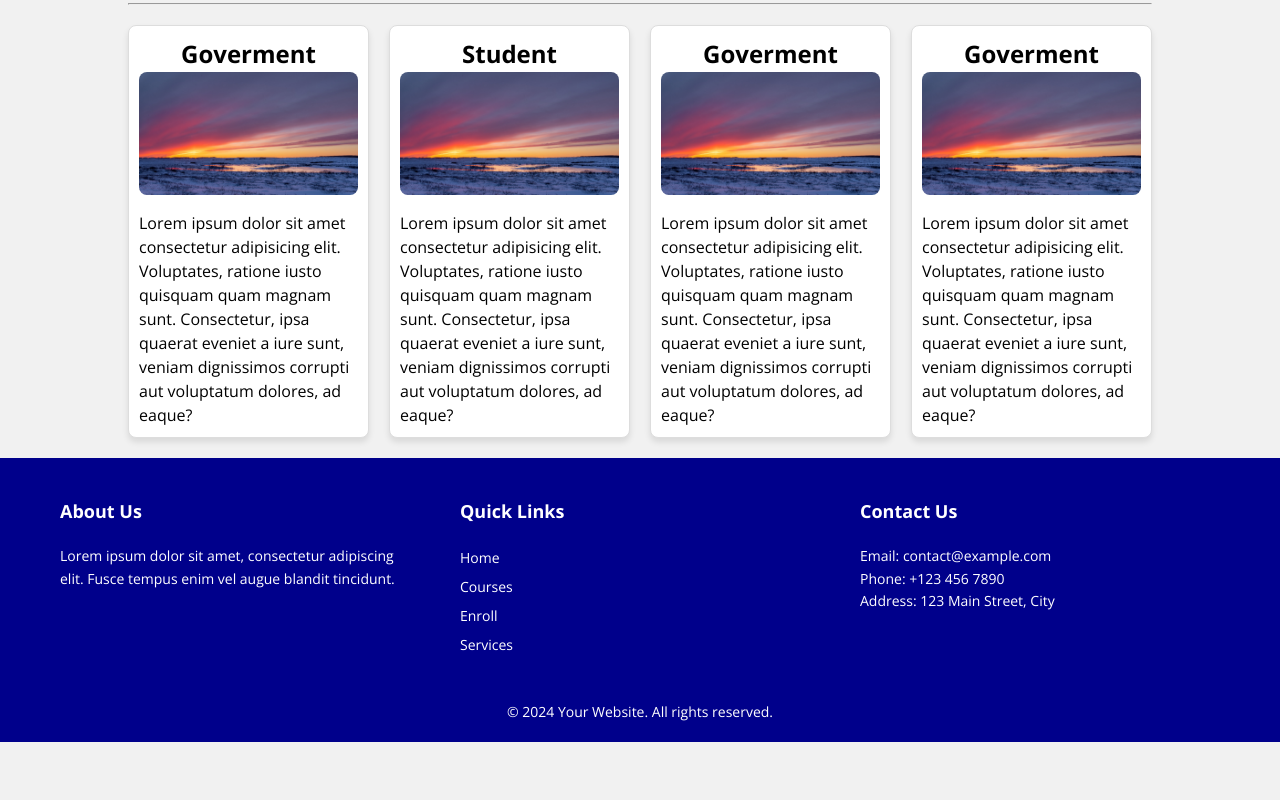
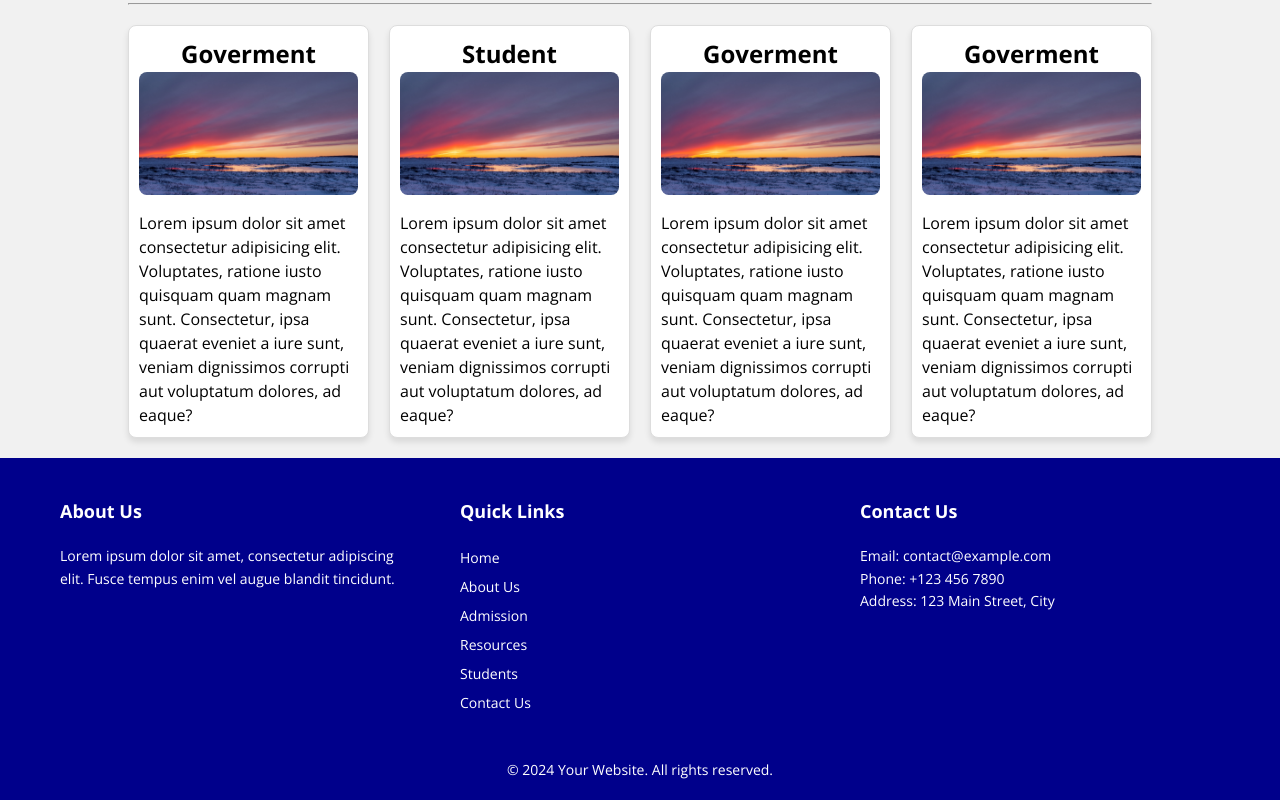
Before and after one commit to Panharoth06/Quiz, a plain HTML site: page index.html in a window 1280 px wide. Shown: the part 989-1789 px from the top of the page. Before the commit the page ends 1731 px from the top, so only its background shows below. Drawn offline with nearby package versions, Linux system fonts and the light colour scheme.

Commit message:
Finished

```diff
--- a/index.html
+++ b/index.html
@@ -181,9 +181,11 @@
               <h4>Quick Links</h4>
               <ul>
                 <li><a href="#">Home</a></li>
-                <li><a href="#">Courses</a></li>
-                <li><a href="#">Enroll</a></li>
-                <li><a href="#">Services</a></li>
+                <li><a href="#">About Us</a></li>
+                <li><a href="#">Admission</a></li>
+                <li><a href="#">Resources</a></li>
+                <li><a href="#">Students</a></li>
+                <li><a href="#">Contact Us</a></li>
               </ul>
             </div>
             <div class="footer-section">
```
